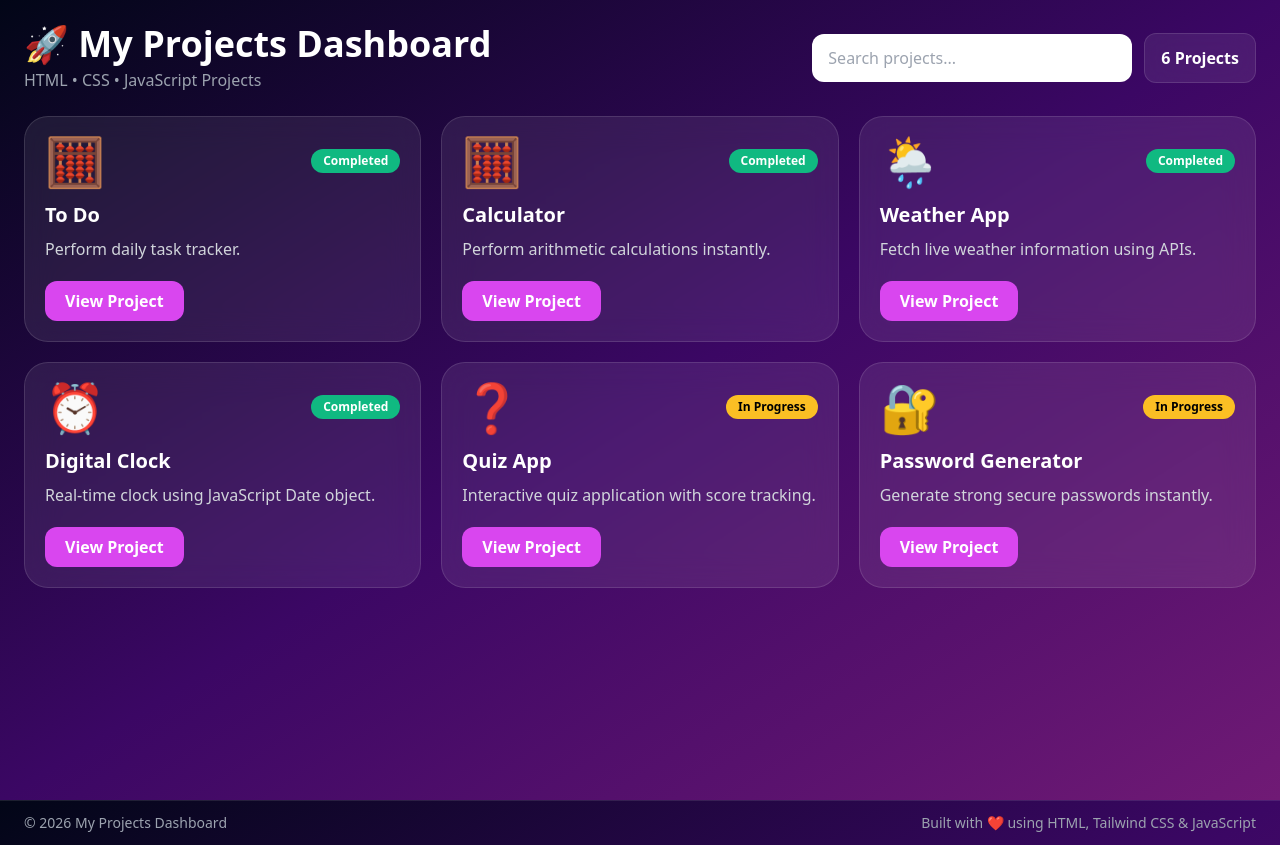
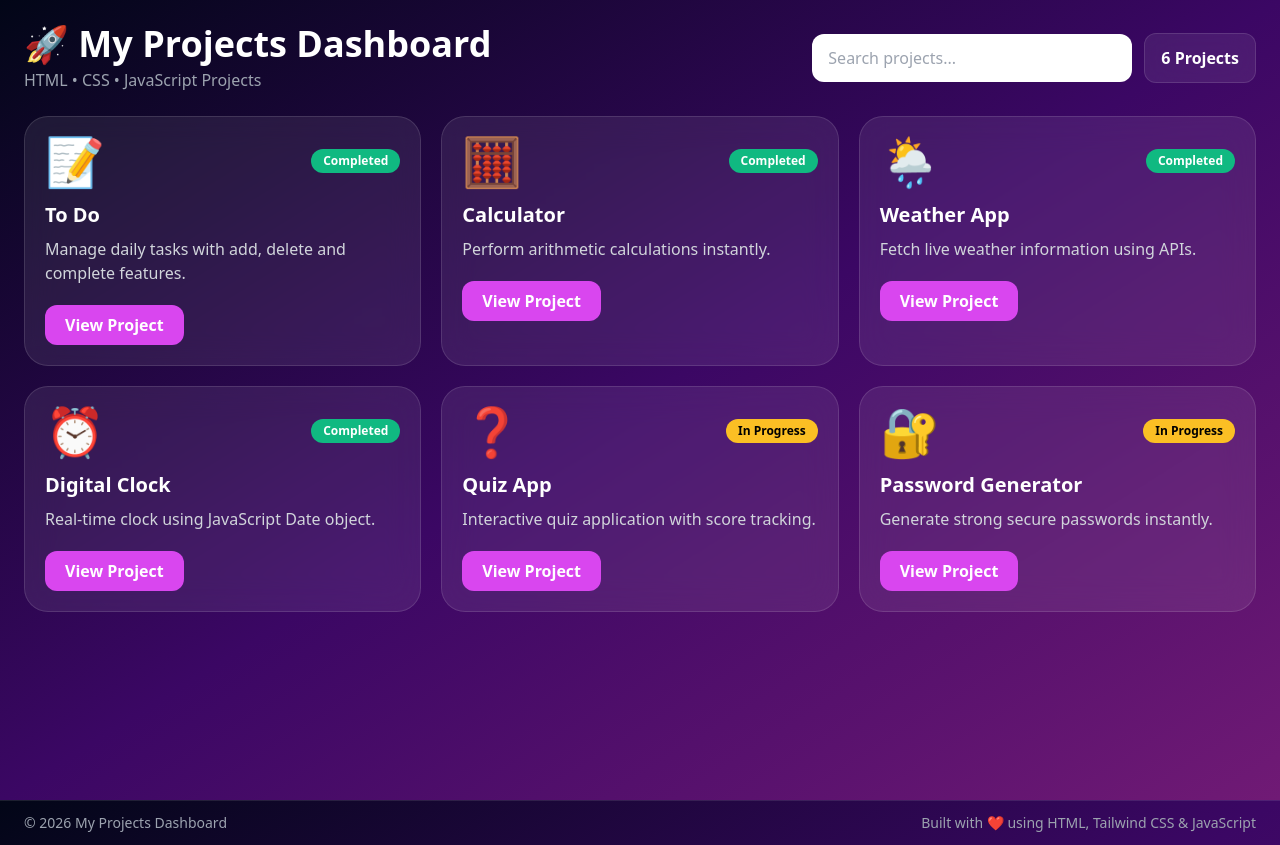
Before and after one commit to pranwagh11/git_progects_dash, a plain HTML site: page index.html in a window 1280 px wide. Drawn offline with Linux system fonts and the light colour scheme.

Commit message:
Update index.html icons

```diff
--- a/index.html
+++ b/index.html
@@ -93,7 +93,7 @@
                     data-name="calculator">
 
                    <div class="flex justify-between items-center mb-4">
-                       <div class="text-5xl">🧮</div>
+                       <div class="text-5xl">📝</div>
                        <span class="status-badge"></span>
                    </div>
 
@@ -102,7 +102,7 @@
                    </h2>
 
                    <p class="text-gray-300 mb-5">
-                       Perform daily task tracker.
+                       Manage daily tasks with add, delete and complete features.
                    </p>
 
                    <a href="projects/todo_app/index.html"
```
